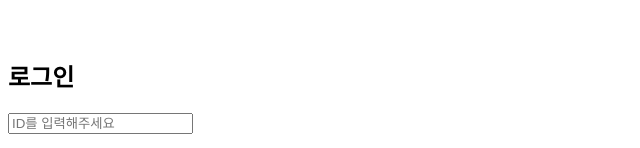
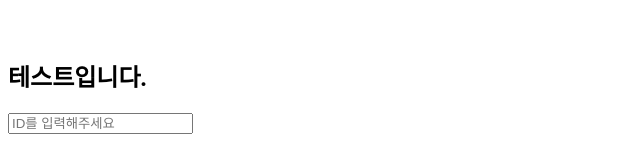
Before and after one commit to Y-Taxi/Y-Frontend, a Vue app: page / in a window 1280 px wide. Shown: the part 434-582 px from the top of the page, without its empty margins (0-640 px from the left). Built offline with nearby package versions, Linux system fonts and the light colour scheme.

Commit message:
[SCRUM-5] 커밋 테스트

```diff
--- a/src/view/LoginView.vue
+++ b/src/view/LoginView.vue
@@ -2,7 +2,7 @@
     <div>
       <div>
         <img alt="Vue logo" src="@/assets/YtaxiLogo.png">
-        <h2>로그인</h2>
+        <h2>테스트입니다.</h2>
         <div id="loginForm">
             <p>
               <input class="w3-input" name="uid" placeholder="ID를 입력해주세요" ><br>
```
